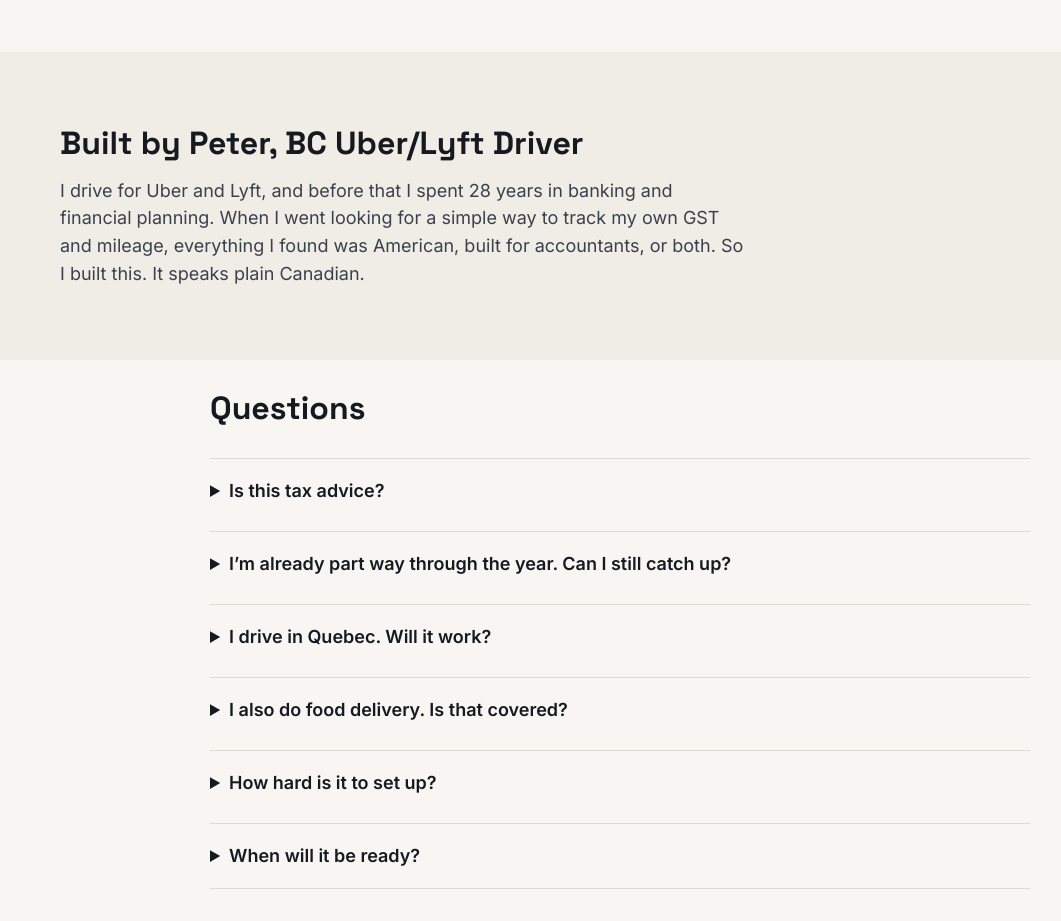
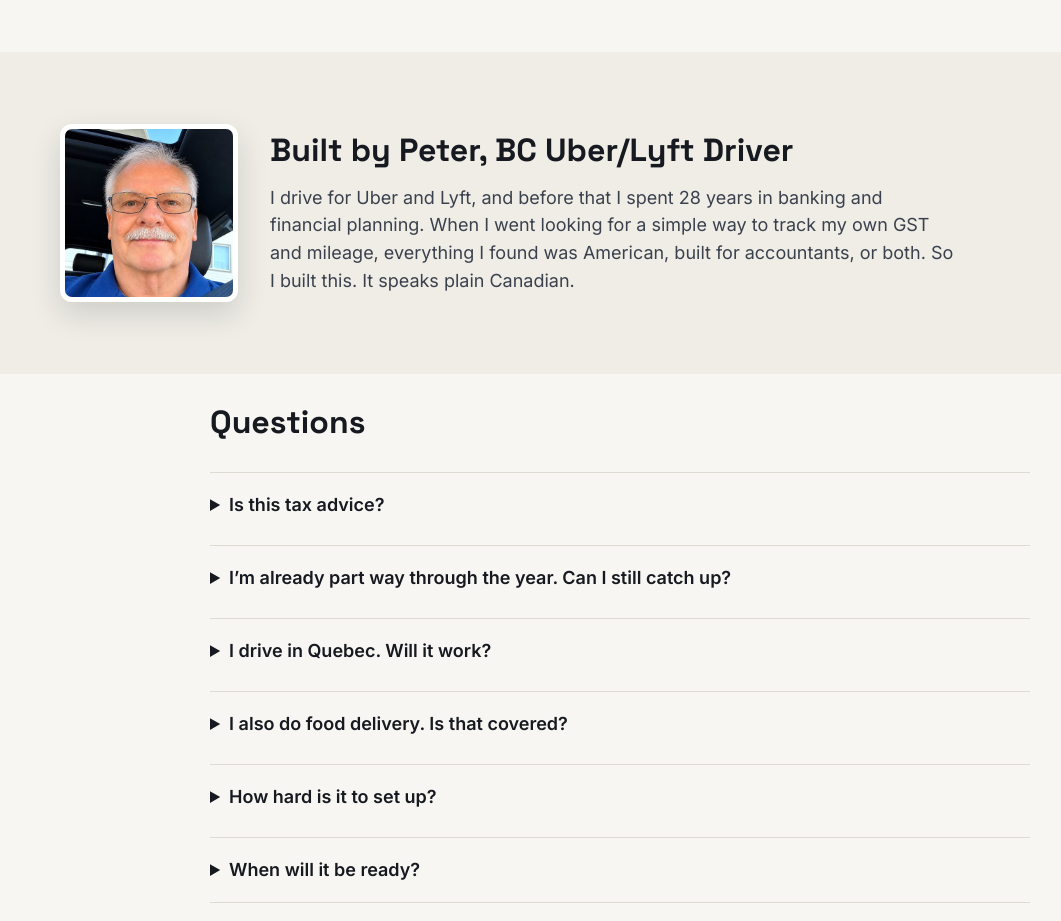
Before and after one commit to Sharpline-Emergence/Rideshare-Kit, a plain HTML site: page index.html in a window 1280 px wide. Shown: the part 3340-4261 px from the top of the page, without its empty margins (20-1081 px from the left). Drawn offline with Linux system fonts and the light colour scheme.

Commit message:
add photo

```diff
--- a/index.html
+++ b/index.html
@@ -220,8 +220,8 @@ a{color:#16191F}a:hover{color:#4A5260}
 
 <section style="background: #EFEDE6">
 <div class="reveal" style="max-width: 1120px; margin: 0 auto; padding: 72px 24px; display: flex; flex-wrap: wrap; gap: 32px; align-items: center">
-<!-- Your photo: save a square photo as peter.jpg in this folder and it appears here automatically. Until then this spot stays hidden. -->
-<div style="flex: 0 0 auto"><img src="peter.jpg" alt="Peter, BC Uber and Lyft driver" width="168" height="168" loading="lazy" onerror="this.parentElement.remove()" style="display: block; width: 168px; height: 168px; border-radius: 50%; object-fit: cover; border: 5px solid #FFFFFF; box-shadow: 0 12px 30px rgba(22,25,31,0.15)"></div>
+<!-- Your photo: peter.jpg in this folder (square frame). -->
+<div style="flex: 0 0 auto"><img src="peter.jpg" alt="Peter, BC Uber and Lyft driver" width="168" height="168" loading="lazy" onerror="this.parentElement.remove()" style="display: block; width: 168px; height: 168px; border-radius: 12px; object-fit: cover; border: 5px solid #FFFFFF; box-shadow: 0 12px 30px rgba(22,25,31,0.15)"></div>
 <div style="flex: 1 1 420px; min-width: 0; display: flex; flex-direction: column; gap: 14px">
 <h2 style="margin: 0; font-family: 'Space Grotesk', sans-serif; font-size: 32px; line-height: 1.2">Built by Peter, BC Uber/Lyft Driver</h2>
 <p style="margin: 0; font-size: 18px; color: #3A414D; max-width: 38em">I drive for Uber and Lyft, and before that I spent 28 years in banking and financial planning. When I went looking for a simple way to track my own GST and mileage, everything I found was American, built for accountants, or both. So I built this. It speaks plain Canadian.</p>
```
Also changed, not shown: peter.jpg (added).
